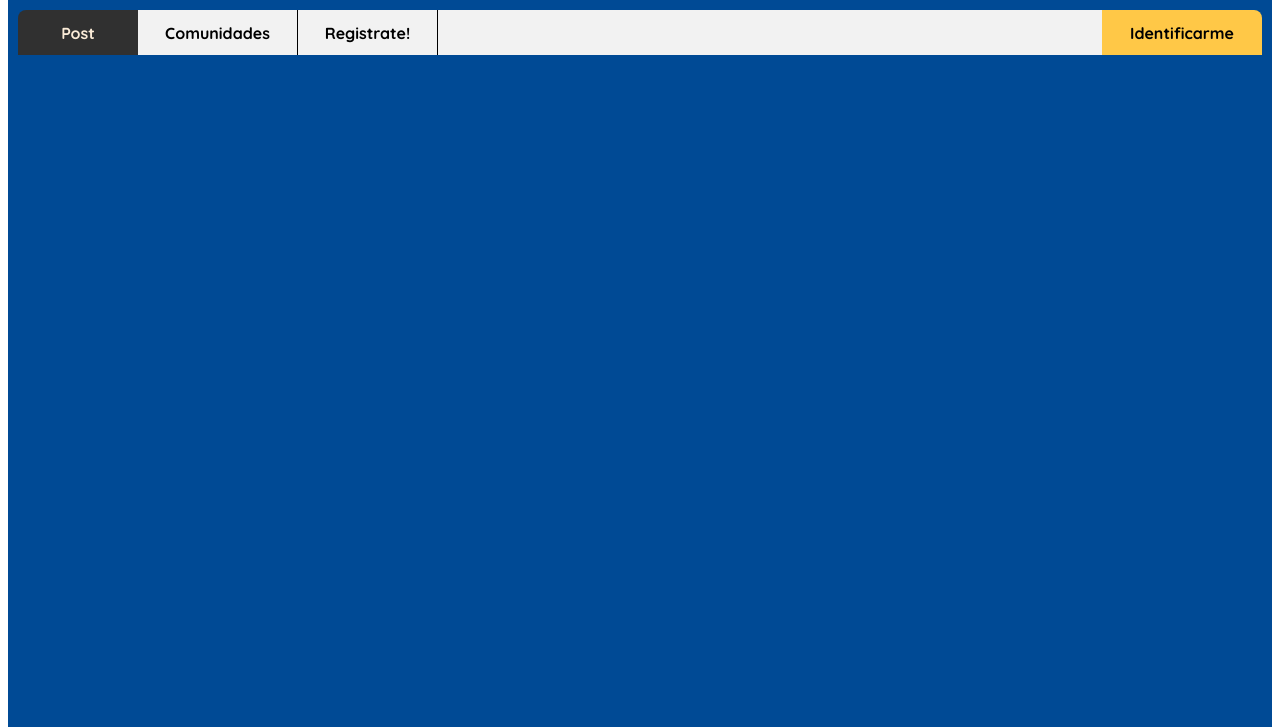
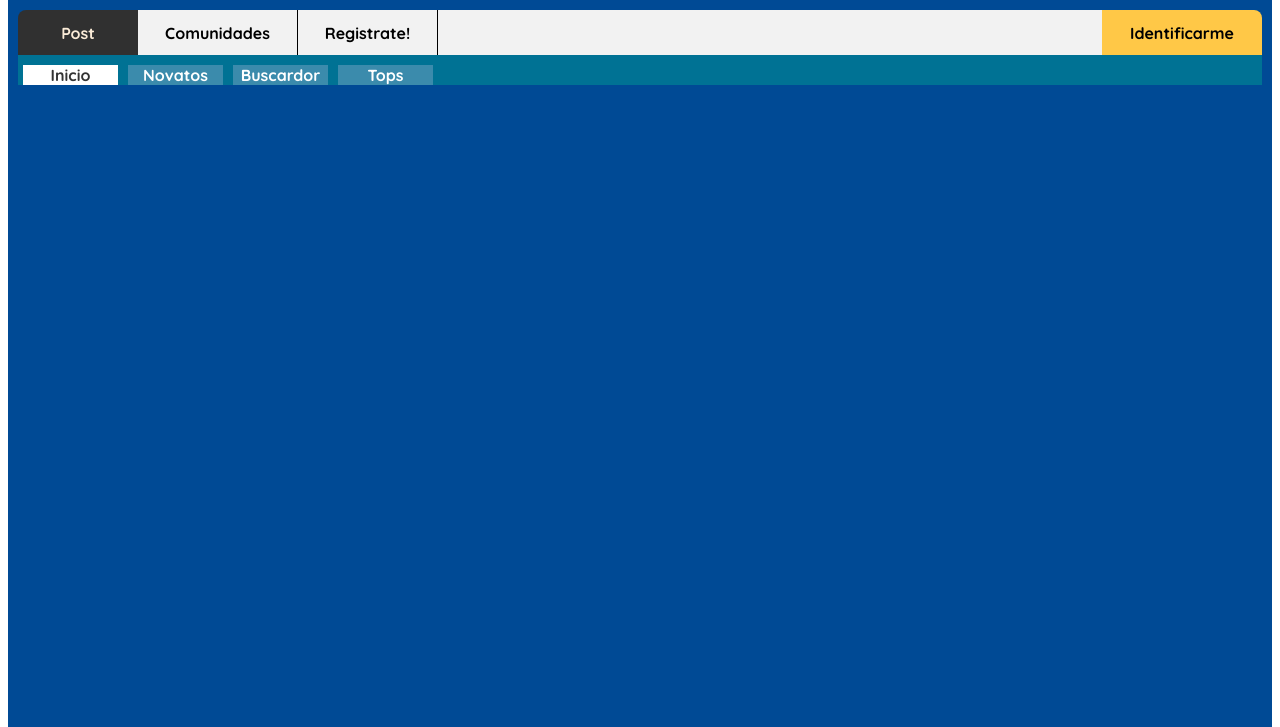
Before and after one commit to ivan2600/-taringa_v4, a plain HTML site: page index.html in a window 1280 px wide. Shown: the part 73-800 px from the top of the page. Drawn offline with Linux system fonts and the light colour scheme.

Commit message:
initial files

```diff
--- a/index.html
+++ b/index.html
@@ -30,6 +30,20 @@
         <a href="#identificarme">Identificarme</a>
       </div>
     </nav>
+    <div id="nav-2">
+      <div id="inicio">
+        <a href="#Inicio">Inicio</a>
+      </div>
+      <div id="novatos">
+        <a href="#Novatos">Novatos</a>
+      </div>
+      <div  id="buscador">
+        <a href="#Buscardor">Buscardor</a>
+      </div>
+      <div id="tops">
+        <a href="#Tops">Tops</a>
+      </div>
+    </div>
   </main>
 </body>
 </html>
--- a/style.css
+++ b/style.css
@@ -15,6 +15,7 @@ main {
   margin: 0 8px;
   border-radius: 10px;
   height: 150vh;
+  min-width: 600px;
   align-content: start;
 }
 
@@ -93,3 +94,64 @@ nav div a {
   background-color: #FFC847;
   border-top-right-radius: 8px;
 }
+
+#nav-2 {
+  display: grid;
+  grid-template-columns: 105px 105px 105px 105px auto;
+  background-color: #007294;
+  height: 30px;
+  font-weight: 700;
+  place-items: center;
+  margin: 0 10px;
+}
+
+#nav-2 a {
+  text-decoration: none;
+  color: white;
+}
+
+#inicio {
+  display: grid;
+
+}
+
+#inicio a {
+  color: #333;
+  width: 95px;
+  margin-top: 10px;
+  text-align: center;
+  background-color: #FFFFFF;
+}
+
+#novatos {
+  display: grid;
+}
+
+#novatos a {
+  width: 95px;
+  margin-top: 10px;
+  text-align: center;
+  background-color: #3B8BAC;
+}
+
+#buscador {
+  display: grid;
+}
+
+#buscador a {
+  width: 95px;
+  margin-top: 10px;
+  text-align: center;
+  background-color: #3B8BAC;
+}
+
+#tops {
+  display: grid;
+}
+
+#tops a {
+  width: 95px;
+  margin-top: 10px;
+  text-align: center;
+  background-color: #3B8BAC;
+}
```
